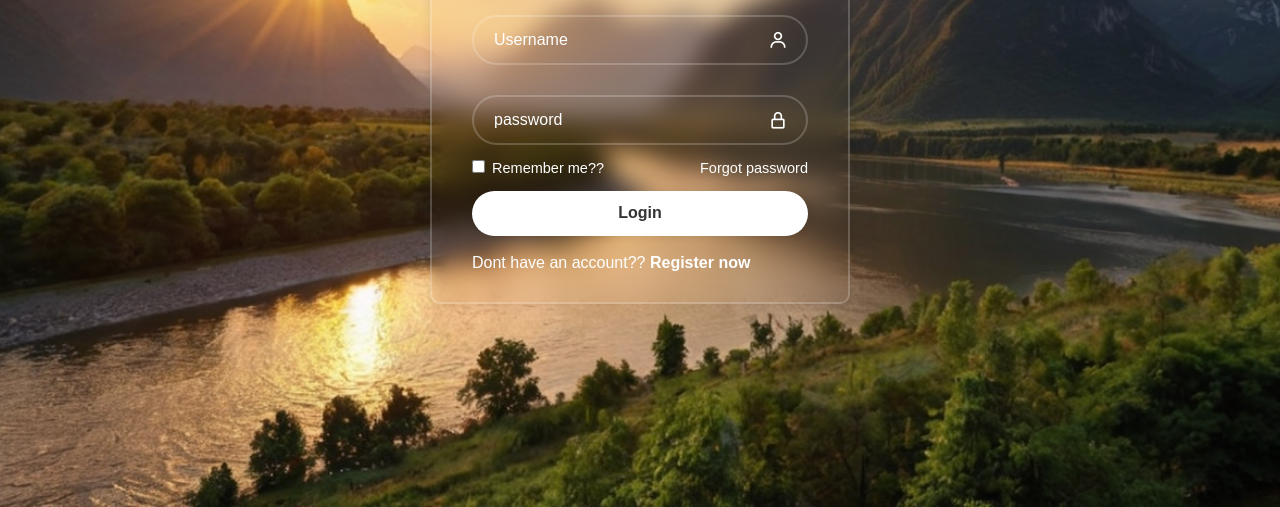
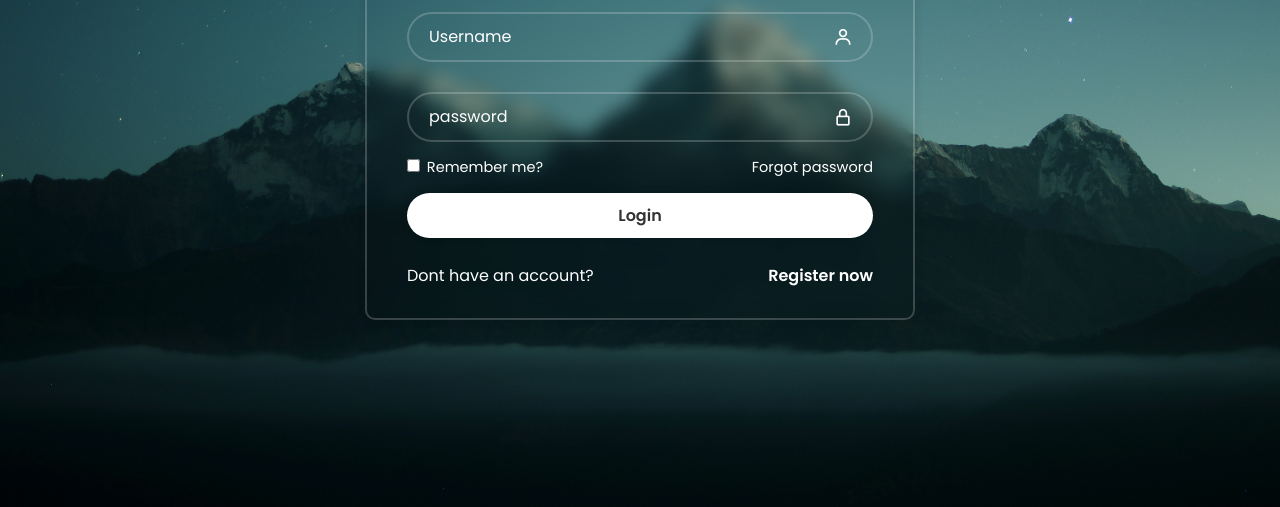
Before and after one commit to HardikLuhar/HTML-CSS-Log-in-Page-Simple-Stylish, a plain HTML site: page Index.html in a window 1280 px wide. Shown: the part 293-800 px from the top of the page. Drawn offline with nearby package versions, Linux system fonts and the light colour scheme.

Commit message:
"change backgound and fonts"

```diff
--- a/Index.html
+++ b/Index.html
@@ -2,36 +2,38 @@
 <html lang="en">
   <head>
     <title>Login-Page</title>
-    <link rel="stylesheet" href="style.css">
-    <link href='https://unpkg.com/boxicons@2.1.4/css/boxicons.min.css' rel='stylesheet'>
+    <link rel="stylesheet" href="style.css" />
+    <link
+      href="https://unpkg.com/boxicons@2.1.4/css/boxicons.min.css"
+      rel="stylesheet"
+    />
   </head>
   <body>
     <div class="wrapper">
       <form action="">
         <h1>Login</h1>
         <div class="input-box">
-                <input type="text" placeholder="Username" required>
-                <i class='bx bx-user' ></i>
+          <input type="text" placeholder="Username" required />
+          <i class="bx bx-user"></i>
         </div>
         <div class="input-box">
-                <input type="password" placeholder="password" required>
-                <i class='bx bx-lock-alt' ></i>
+          <input type="password" placeholder="password" required />
+          <i class="bx bx-lock-alt"></i>
         </div>
 
         <div class="Remember-Forget">
-                <label><input type="checkbox"> Remember me??</label>
+          <label><input type="checkbox" /> Remember me?</label>
           <a href="#"> Forgot password </a>
         </div>
 
-            <button type="submit" class="button"> Login</button>
+        <button type="submit" class="button">Login</button>
 
         <div class="register-link">
-                <br>
-                <label> Dont have an account??</label>
+          <br />
+          <label> Dont have an account? </label>
           <a href="#"> Register now</a>
         </div>
       </form>
     </div>
-
   </body>
 </html>
--- a/style.css
+++ b/style.css
@@ -1,8 +1,11 @@
+
+@import url('https://fonts.googleapis.com/css2?family=Poppins:ital,wght@0,100;0,200;0,300;0,400;0,500;0,600;0,700;0,800;0,900;1,100;1,200;1,300;1,400;1,500;1,600;1,700;1,800;1,900&display=swap');
+
 * {
     margin:0 ;
     padding: 0;
     box-sizing: border-box;
-    font-family: "poppins",sans-serif;
+    font-family: "Poppins", sans-serif;
 }
 
 body{
@@ -11,7 +14,7 @@ body{
     justify-content: center;
     align-items: center;
     min-height: 100vh ;
-    background: url('4k.jpg')no-repeat;
+    background: url('hd.jpg')no-repeat;
     background-size: cover;
     background-position: center;
 
@@ -19,10 +22,10 @@ body{
 
 .wrapper{
 
-    width: 420px;
+    width: 550px;
     background:transparent;
     border: 2px solid rgb(255,255, 255,.2);
-    backdrop-filter: blur(12px);
+    backdrop-filter: blur(9px);
     color:#ffff;
     border-radius: 10px;
     padding: 30px 40px;
@@ -109,10 +112,12 @@ underline
     margin: 10px 0 15px;
 }
 
+
 .register-link a{
     color: #fff;
     text-decoration: none;
     font-weight: 600;
+    float: right;
 }
 
 .register-link a:hover{
```
Also changed, not shown: hd.jpg (added). Lines whose indentation alone changed are shown as unchanged.
